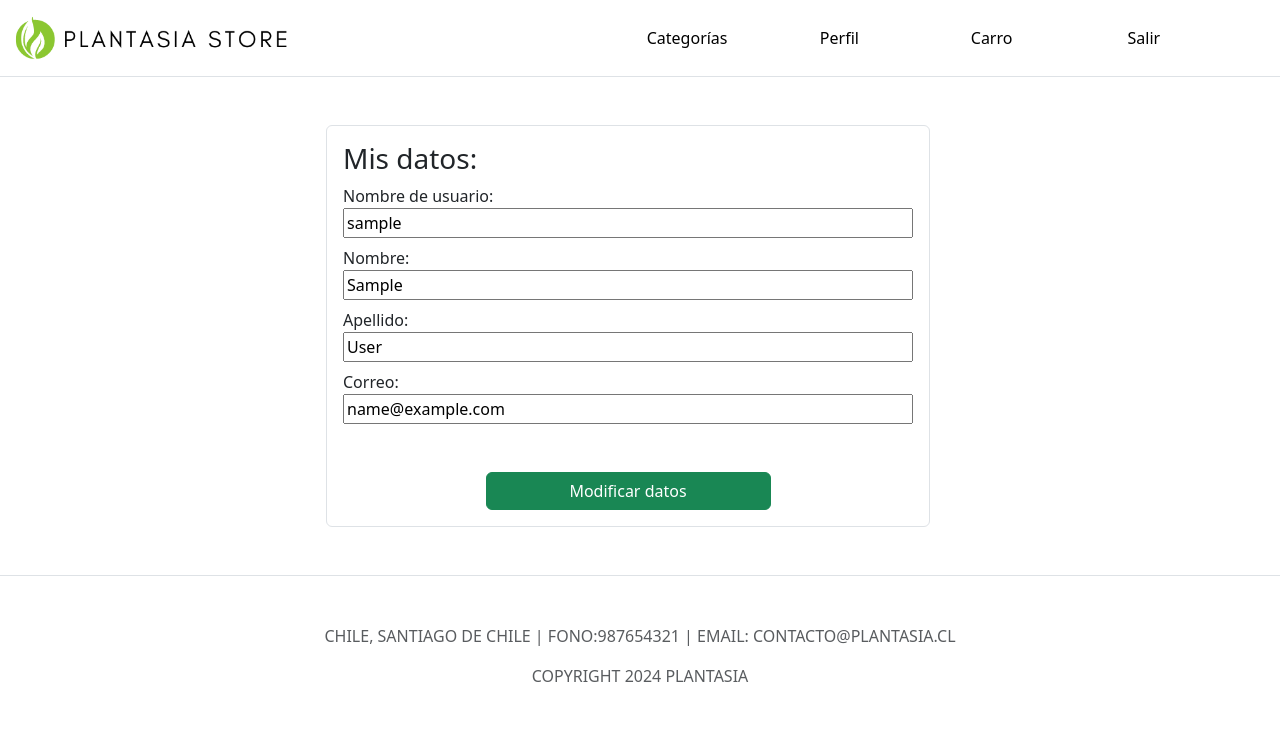
After one commit to AlvaroACB/PlantasiaApp, a Django app: page /modificarPerfil/ in a window 1280 px wide. The commit adds this page. Shown: the top 751 px of the page. Run offline with Django 5.2, Linux system fonts and the light colour scheme; the visitor is signed in with stand-in values (Sample User, id 1); data comes from the database, SQL or seed files in the repository; some libraries are stand-ins or nearby versions.

Commit message:
Usuario puede modificar sus datos

```diff
--- a/core/forms.py
+++ b/core/forms.py
@@ -12,6 +12,11 @@ class FormInicioSesion(ModelForm):
         model = User
         fields = ['username', 'password']
 
+class FormModificarUsuario(ModelForm):
+    class Meta:
+        model = User
+        fields = ['username', 'first_name', 'last_name', 'email']
+
 class FormCarrito(ModelForm):
     class Meta:
         model = Carrito
--- a/core/templates/inicioSesion.html
+++ b/core/templates/inicioSesion.html
@@ -7,7 +7,6 @@
     <div class="col-6 m-auto border rounded px-4 py-5 ">
         <form class="d-flex flex-column align-items-center" action="" method="POST">
             {% csrf_token %}
-            <!-- {{form.as_p}} -->
 
             <div class="mb-3 col-10">
                 <label for="username" class="form-label">Nombre de usuario:</label>
--- /dev/null
+++ b/core/templates/modificarPerfil.html
@@ -0,0 +1,38 @@
+{% extends 'base.html' %}
+
+{% block title %} Perfil {% endblock %}
+
+{% block content %}
+<div class="container-fluid">
+    <div class="row w-100 d-flex mt-5">
+        <div class="m-auto col-6">
+            <div class="border rounded p-3">
+                <h3>Mis datos:</h3>
+                <form action="" method="POST" class="d-flex flex-column align-items-center">
+                    {% csrf_token %}
+                    <div class="d-flex flex-column mb-2 col-12">
+                        <label for="username">Nombre de usuario:</label>
+                        <input type="text" name="username" value="{{ user.username }}">
+                    </div>
+                    <div class="d-flex flex-column mb-2 col-12">
+                        <label for="first_name">Nombre:</label>
+                        <input type="text" name="first_name" value="{{ user.first_name }}">
+                    </div>
+                    <div class="d-flex flex-column mb-2 col-12">
+                        <label for="last_name">Apellido:</label>
+                        <input type="text" name="last_name" value="{{ user.last_name }}">
+                    </div>
+                    <div class="d-flex flex-column mb-5 col-12">
+                        <label for="email">Correo:</label>
+                        <input type="email" name="email" value="{{ user.email }}">
+                    </div>
+                    <button type="submit" class="btn btn-success col-6">
+                        Modificar
+                        datos
+                    </button>
+                </form>
+            </div>
+        </div>
+    </div>
+</div>
+{% endblock %}
--- a/core/urls.py
+++ b/core/urls.py
@@ -1,5 +1,5 @@
 from django.urls import path
-from .views import index, perfil, registro, cerrarSesion, inicioSesion, categorias,productos, carrito, detalle, interior, exterior, suculentas, carnivoras, huerto, insumos, eliminar
+from .views import index, perfil, registro, cerrarSesion, inicioSesion, categorias,productos, modificarPerfil, carrito, detalle, interior, exterior, suculentas, carnivoras, huerto, insumos, eliminar
 
 urlpatterns = [
         path('', index),
@@ -19,5 +19,6 @@ urlpatterns = [
         path('eliminar/<int:id>/', eliminar, name="eliminar"),
         path('inicioSesion/', inicioSesion),
         path('cerrarSesion/', cerrarSesion),
+        path('modificarPerfil/', modificarPerfil, name="modificarPerfil"),
 
 ]
--- a/core/views.py
+++ b/core/views.py
@@ -1,5 +1,5 @@
 from django.shortcuts import render, redirect
-from .forms import FormRegistro, FormInicioSesion, FormCarrito
+from .forms import FormRegistro, FormInicioSesion, FormCarrito, FormModificarUsuario
 from .models import UserProfile, Categoria, Producto, Carrito
 from django.contrib.auth.models import User
 from django.contrib.auth import authenticate, login, logout
@@ -57,8 +57,8 @@ def inicioSesion(request):
         if usuario is None:
             return render(request, 'inicioSesion.html', datosErr)
         else:
-            # profile = UserProfile.objects.get(user=usuario)
-            # request.session['perfil'] = profile.role
+            profile = UserProfile.objects.get(user=usuario)
+            request.session['perfil'] = profile.role
             login(request, usuario)
             return redirect('/perfil')
     return render(request, 'inicioSesion.html', datos)
@@ -114,3 +114,14 @@ def eliminar(request, id):
     item = Carrito.objects.get(id=id)
     item.delete()
     return redirect('/carrito')
+
+
+def modificarPerfil(request):
+    usuario = User.objects.get(id=request.user.id)
+    if request.method == 'POST':
+        formulario = FormModificarUsuario(data=request.POST, instance=usuario)
+        if formulario.is_valid():
+            formulario.save()
+            print("listooo")
+            return redirect('/perfil')
+    return render(request, 'modificarPerfil.html')
```
Also changed, not shown: core/templates/perfil.html (+5 -2 lines).
